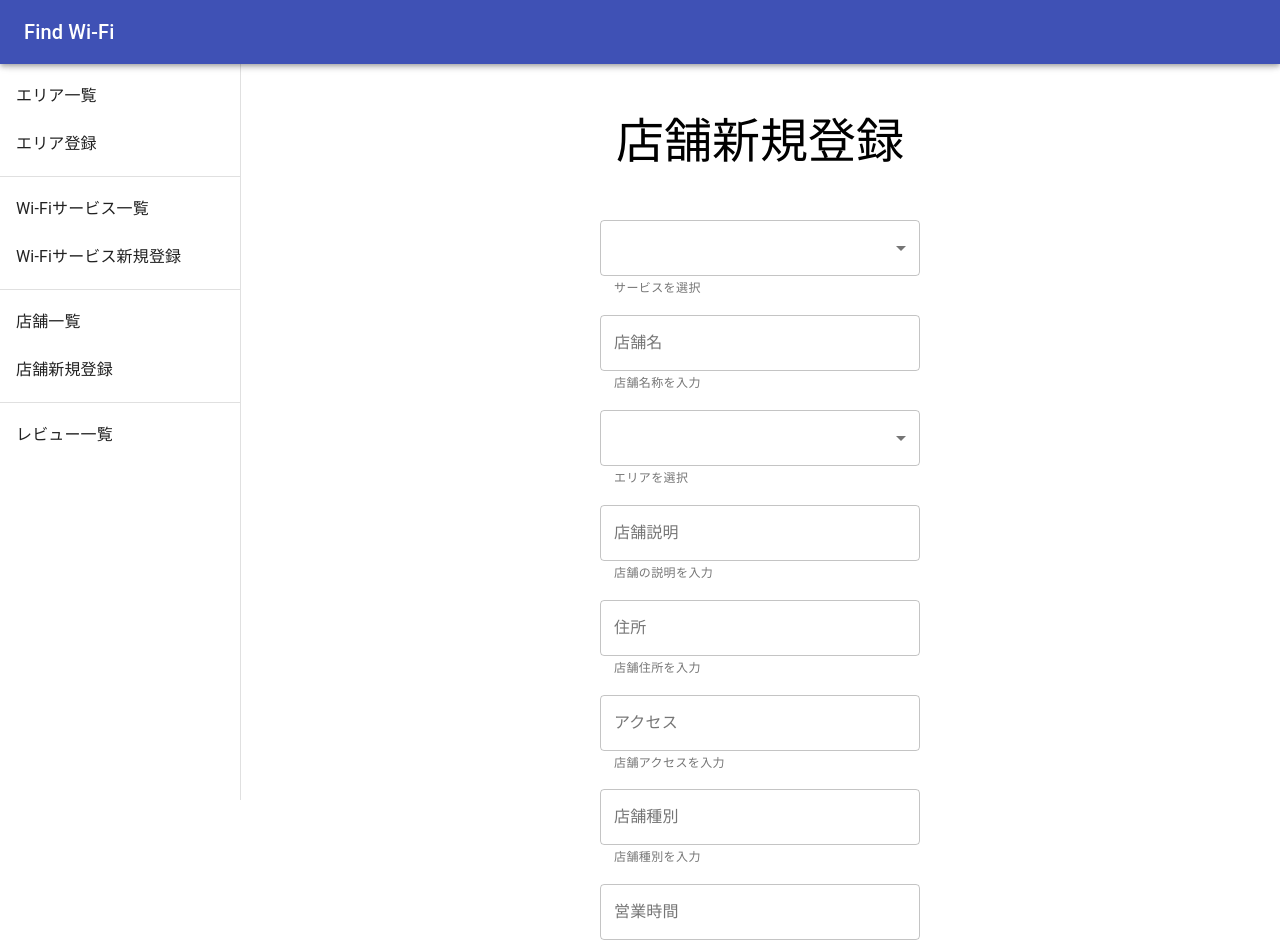
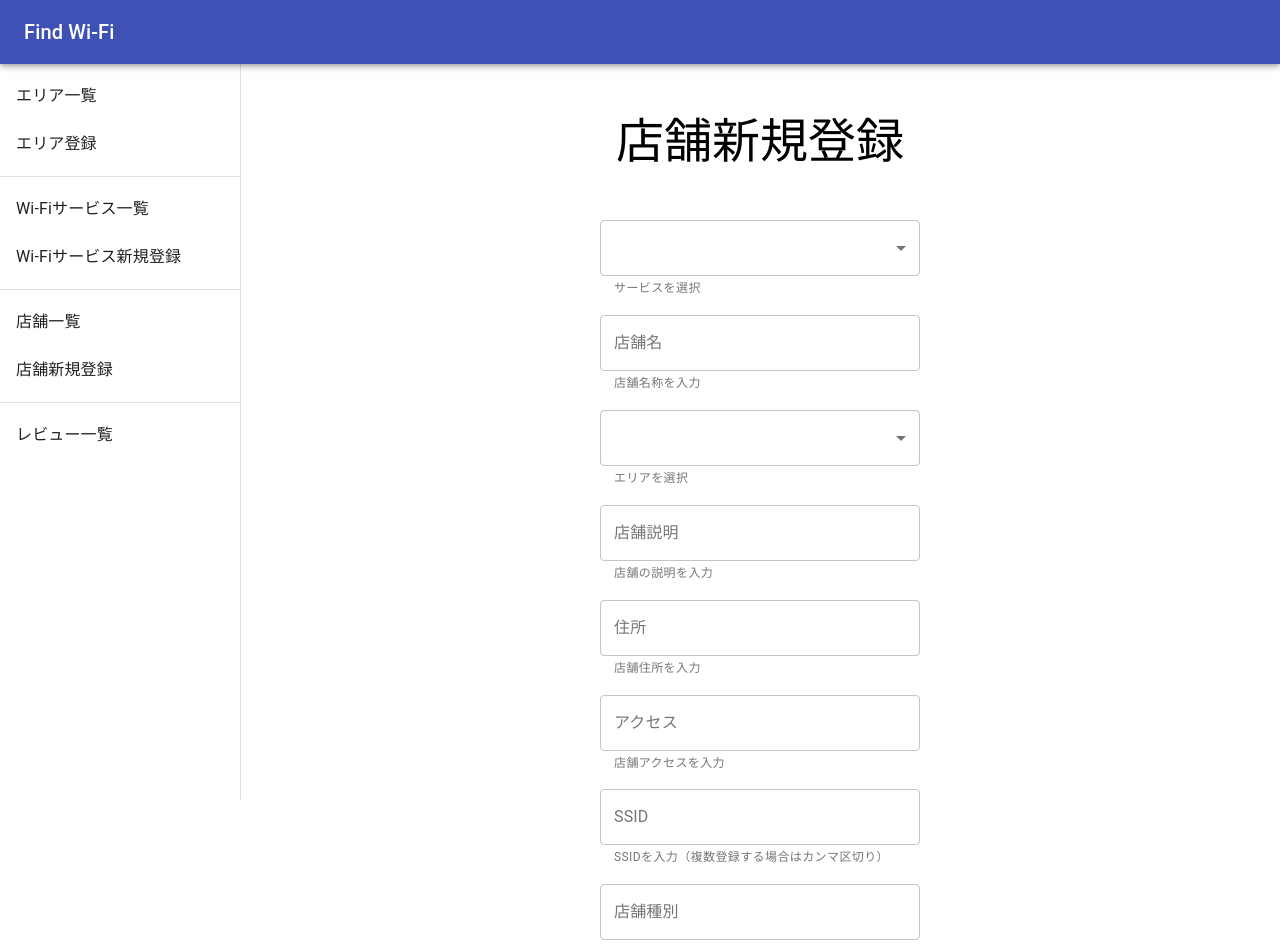
Before and after one commit to KotaTanaka/react-frontend-sandbox, a React (Create React App) app: page /shops/register in a window 1280 px wide. Shown: the top 944 px of the page. Built offline with nearby package versions, Linux system fonts and the light colour scheme; no server answers.

Commit message:
feat: SSIDの複数登録

```diff
--- a/src/components/shops/ShopRegisterForm.tsx
+++ b/src/components/shops/ShopRegisterForm.tsx
@@ -14,6 +14,7 @@ import { flexColumnCenter } from 'src/styles/mixin';
 
 interface Props {
   params: IRegisterShopBody;
+  ssid: string;
   onChangeServiceId: (value: number) => void;
   onChangeShopName: (value: string) => void;
   onChangeArea: (value: string) => void;
@@ -32,13 +33,14 @@ interface Props {
 const ShopRegisterForm: React.FC<Props> = (props: Props) => {
   const {
     params,
+    ssid,
     onChangeServiceId,
     onChangeShopName,
     onChangeArea,
     onChangeDescription,
     onChangeAddress,
     onChangeAccess,
-    // onChangeSSID,
+    onChangeSSID,
     onChangeShopType,
     onChangeOpeningHours,
     onChangeSeatsNum,
@@ -101,7 +103,12 @@ const ShopRegisterForm: React.FC<Props> = (props: Props) => {
         value={params.access}
         onChange={onChangeAccess}
       />
-      {/** TODO SSID 複数入力 */}
+      <FormInput
+        label="SSID"
+        help="SSIDを入力（複数登録する場合はカンマ区切り）"
+        value={ssid}
+        onChange={onChangeSSID}
+      />
       <FormInput
         label="店舗種別"
         help="店舗種別を入力"
--- a/src/hooks/useRegisterShop.ts
+++ b/src/hooks/useRegisterShop.ts
@@ -8,6 +8,7 @@ import { handleError } from 'src/utils/ApiUtil';
 
 interface IUseRegisterShopProps {
   registerShopParams: IRegisterShopBody;
+  ssidValue: string;
   changeServiceId: (value: number) => void;
   changeShopName: (value: string) => void;
   changeArea: (value: string) => void;
@@ -41,6 +42,7 @@ const useRegisterShop = (): IUseRegisterShopProps => {
     hasPower: false,
   });
 
+  const [ssidValue, setSsidValue] = useState<string>('');
   const [isShowSuccessPopup, setIsShowSuccessPopup] = useState<boolean>(false);
 
   const changeServiceId = useCallback((value: number): void => {
@@ -86,10 +88,7 @@ const useRegisterShop = (): IUseRegisterShopProps => {
   }, []);
 
   const changeSSID = useCallback((value: string): void => {
-    setRegisterShopParams((currentState) => ({
-      ...currentState,
-      ssid: [value],
-    }));
+    setSsidValue(value);
   }, []);
 
   const changeShopType = useCallback((value: string): void => {
@@ -123,8 +122,12 @@ const useRegisterShop = (): IUseRegisterShopProps => {
   /** 店舗登録APIリクエスト */
   const requestRegisterShop = useCallback(async (): Promise<void> => {
     try {
-      await axios.post(API_ENDPOINT.SHOPS, registerShopParams);
+      await axios.post(API_ENDPOINT.SHOPS, {
+        ...registerShopParams,
+        ssid: ssidValue.split(','),
+      } as IRegisterShopBody);
 
+      setSsidValue('');
       setRegisterShopParams({
         serviceId: 0,
         shopName: '',
@@ -143,7 +146,7 @@ const useRegisterShop = (): IUseRegisterShopProps => {
     } catch (err) {
       handleError(err);
     }
-  }, [registerShopParams]);
+  }, [registerShopParams, ssidValue]);
 
   const closeSuccessPopup = useCallback(() => {
     setIsShowSuccessPopup(false);
@@ -151,6 +154,7 @@ const useRegisterShop = (): IUseRegisterShopProps => {
 
   return {
     registerShopParams,
+    ssidValue,
     changeServiceId,
     changeShopName,
     changeArea,
--- a/src/pages/ShopRegisterPage.tsx
+++ b/src/pages/ShopRegisterPage.tsx
@@ -15,6 +15,7 @@ import { flexColumnCenter } from 'src/styles/mixin';
 const ShopRegisterPage: React.FC = () => {
   const {
     registerShopParams,
+    ssidValue,
     changeServiceId,
     changeShopName,
     changeArea,
@@ -40,6 +41,7 @@ const ShopRegisterPage: React.FC = () => {
       <PageHeading heading={PAGES.SHOPS_REGISTER.name} />
       <ShopRegisterForm
         params={registerShopParams}
+        ssid={ssidValue}
         onChangeServiceId={changeServiceId}
         onChangeShopName={changeShopName}
         onChangeArea={changeArea}
```
